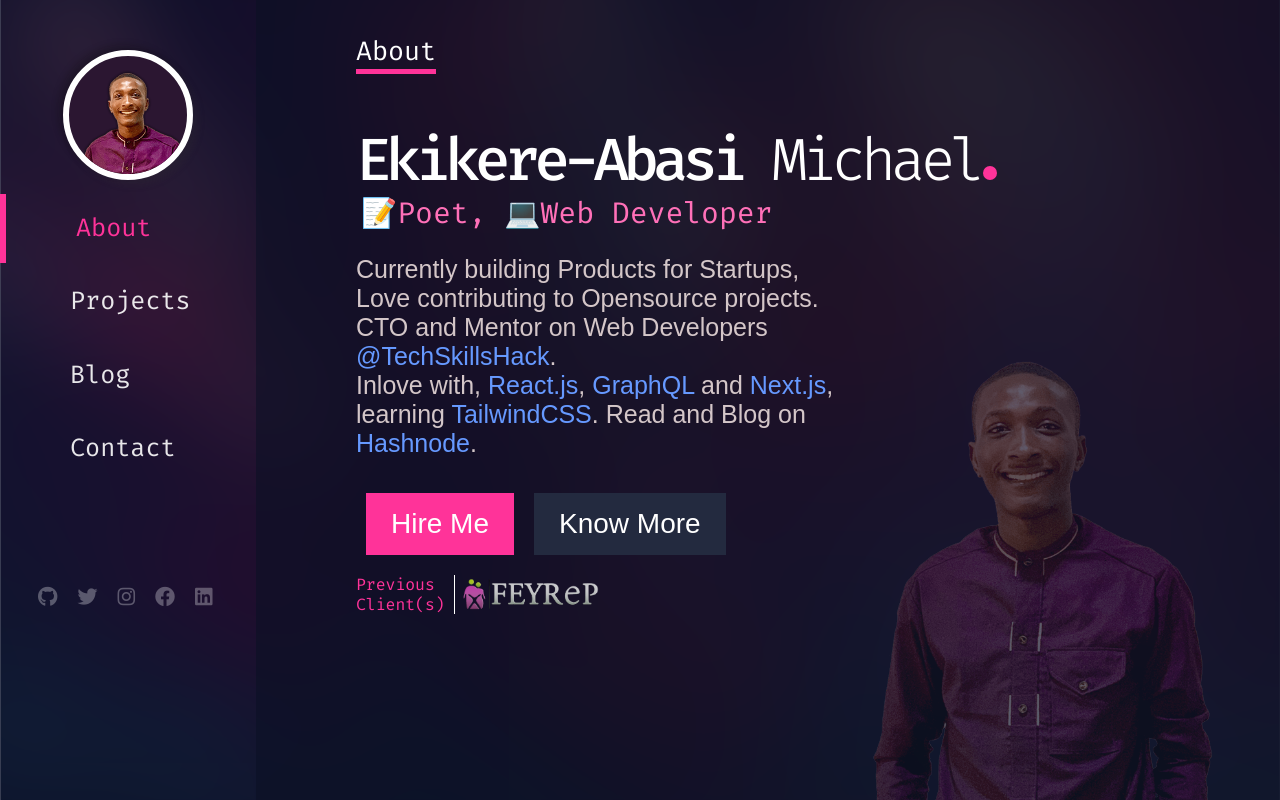
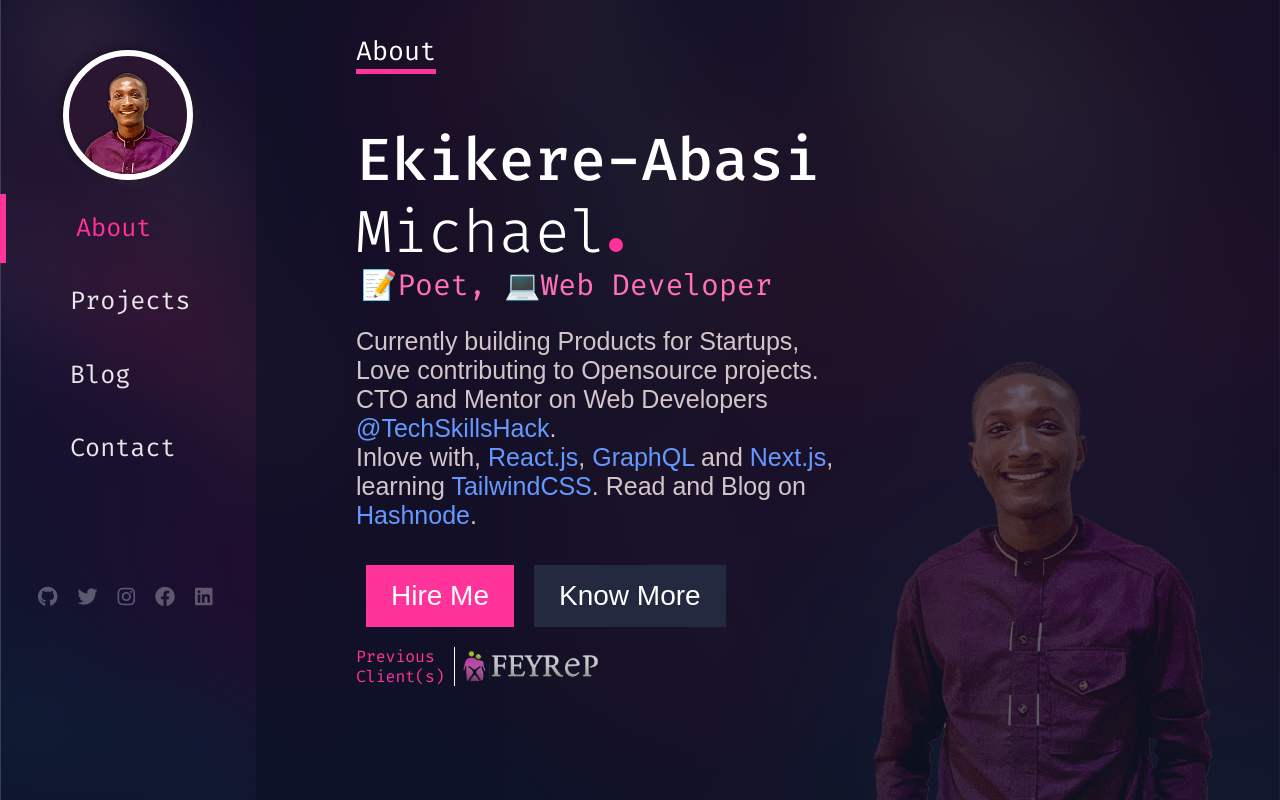
Before and after one commit to NzakiCodes/portfolio, a Next.js app: page /about in a window 1280 px wide. Built offline with nearby package versions, Linux system fonts and the light colour scheme.

Commit message:
Reduced animation in about page

```diff
--- a/pages/about.js
+++ b/pages/about.js
@@ -12,16 +12,12 @@ export default function Home() {
                 <div className={util.About__header}>
                     <motion.h1
                         initial={{
-                            opacity: 0,
-                            x: -30,
+                            x: -1030,
                             y: -30,
-                            letterSpacing: '-20px'
                         }}
                         animate={{
-                            opacity: 1,
                             x: 0,
                             y: 0,
-                            letterSpacing: '-6px'
 
                         }}
 
@@ -58,7 +54,7 @@ export default function Home() {
 
                         transition={{
                             delay: 0.8,
-                            duration: 0.6,
+                            duration: 0.3,
                         }}>
 
 
@@ -90,7 +86,7 @@ export default function Home() {
 
                     transition={{
                         delay: 0.8,
-                        duration: 0.6,
+                        duration: 0.3,
                     }}>
                     <img src="/images/profile_tranparent.png" alt="Ekikere-Abasi Michael Ekere" />
                 </motion.div>
```
